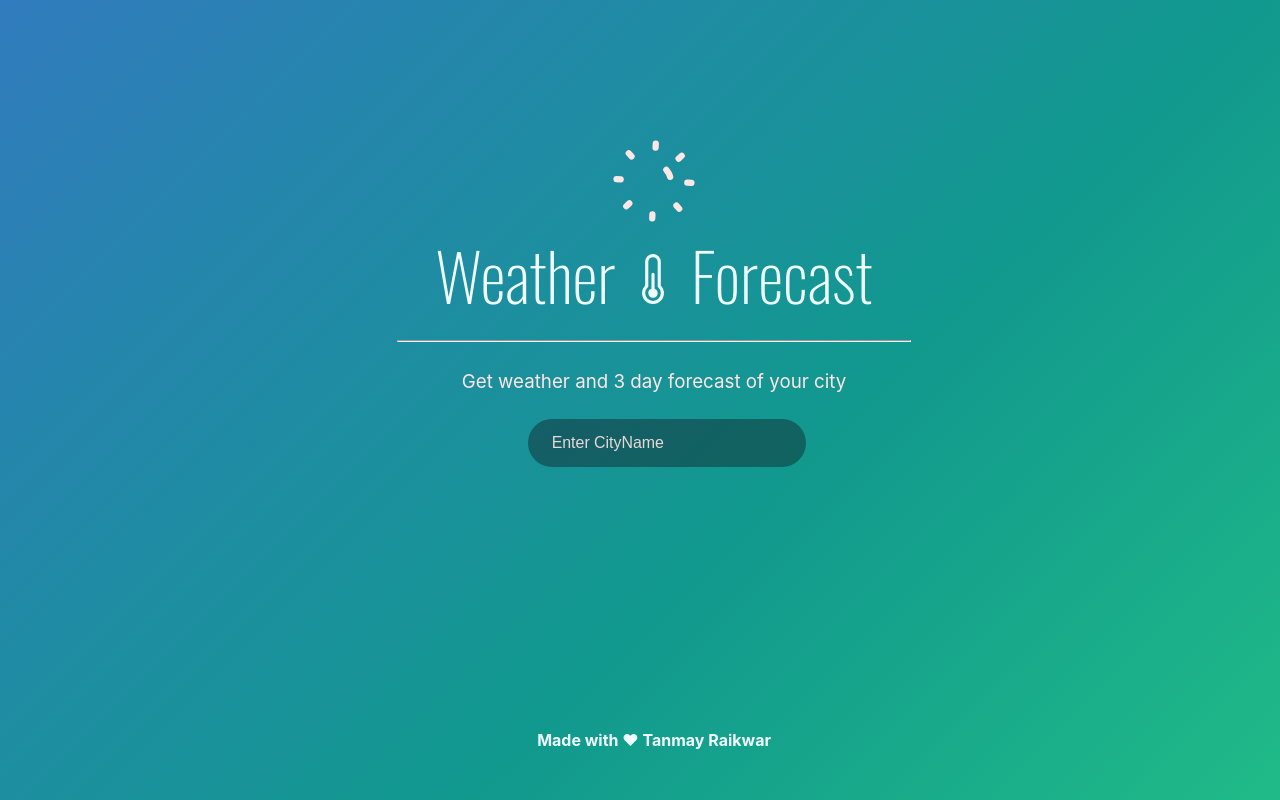
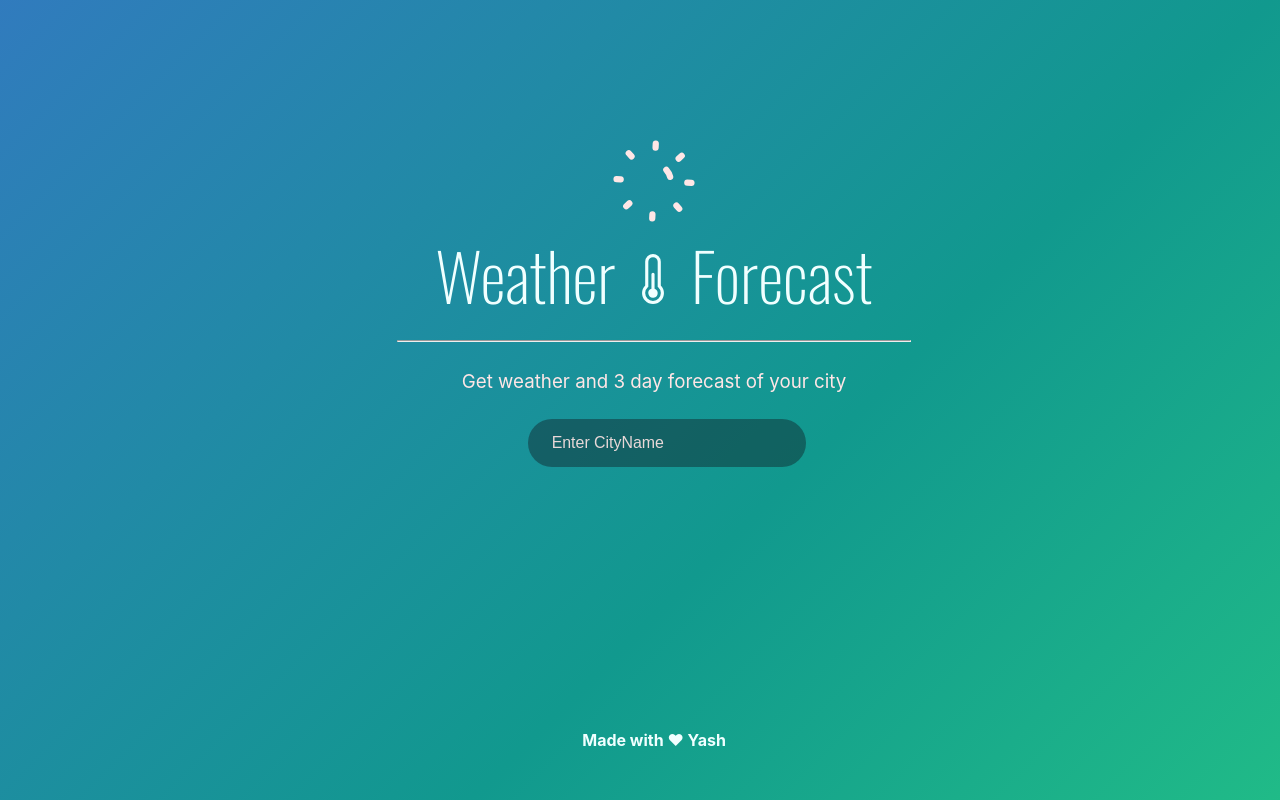
Before and after one commit to Tanmay2510/WeatherReact, a React (Create React App) app: page / in a window 1280 px wide. Built offline with nearby package versions, Linux system fonts and the light colour scheme; no server answers; a web font is replaced by a local one.

Commit message:
Update Mainpage.js

```diff
--- a/src/components/Mainpage.js
+++ b/src/components/Mainpage.js
@@ -147,7 +147,7 @@ return (
 
     }
 
-    <h4 style={{marginBottom:"1vw"}}>Made with &#10084; Tanmay Raikwar</h4>
+    <h4 style={{marginBottom:"1vw"}}>Made with &#10084; Yash</h4>
 
     </div>
     </motion.div>
```
